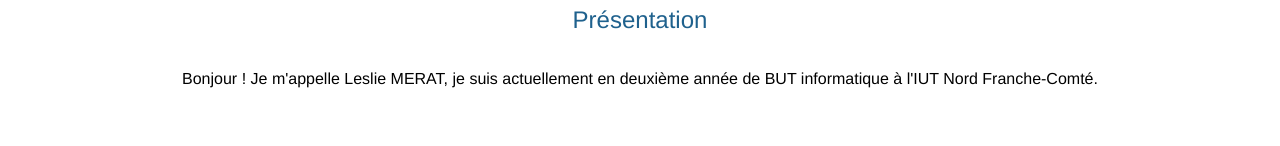
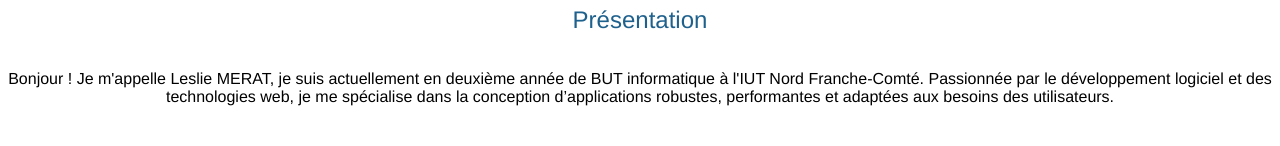
Before and after one commit to lmerat-iut90/Portfolio, a Vue app: page /about in a window 1280 px wide. Shown: the part 349-495 px from the top of the page. Built offline with nearby package versions, Linux system fonts and the light colour scheme.

Commit message:
Update About.vue
end of présentation

```diff
--- a/src/views/About.vue
+++ b/src/views/About.vue
@@ -8,7 +8,7 @@
       </div>
       <h2>Présentation</h2>
       <div class="presentation">
-          <p>Bonjour ! Je m'appelle Leslie MERAT, je suis actuellement en deuxième année de BUT informatique à l'IUT Nord Franche-Comté.</p>
+          <p>Bonjour ! Je m'appelle Leslie MERAT, je suis actuellement en deuxième année de BUT informatique à l'IUT Nord Franche-Comté. Passionnée par le développement logiciel et des technologies web, je me spécialise dans la conception d’applications robustes, performantes et adaptées aux besoins des utilisateurs.</p>
       </div>
 
       <h2>Mes compétences</h2>
```
